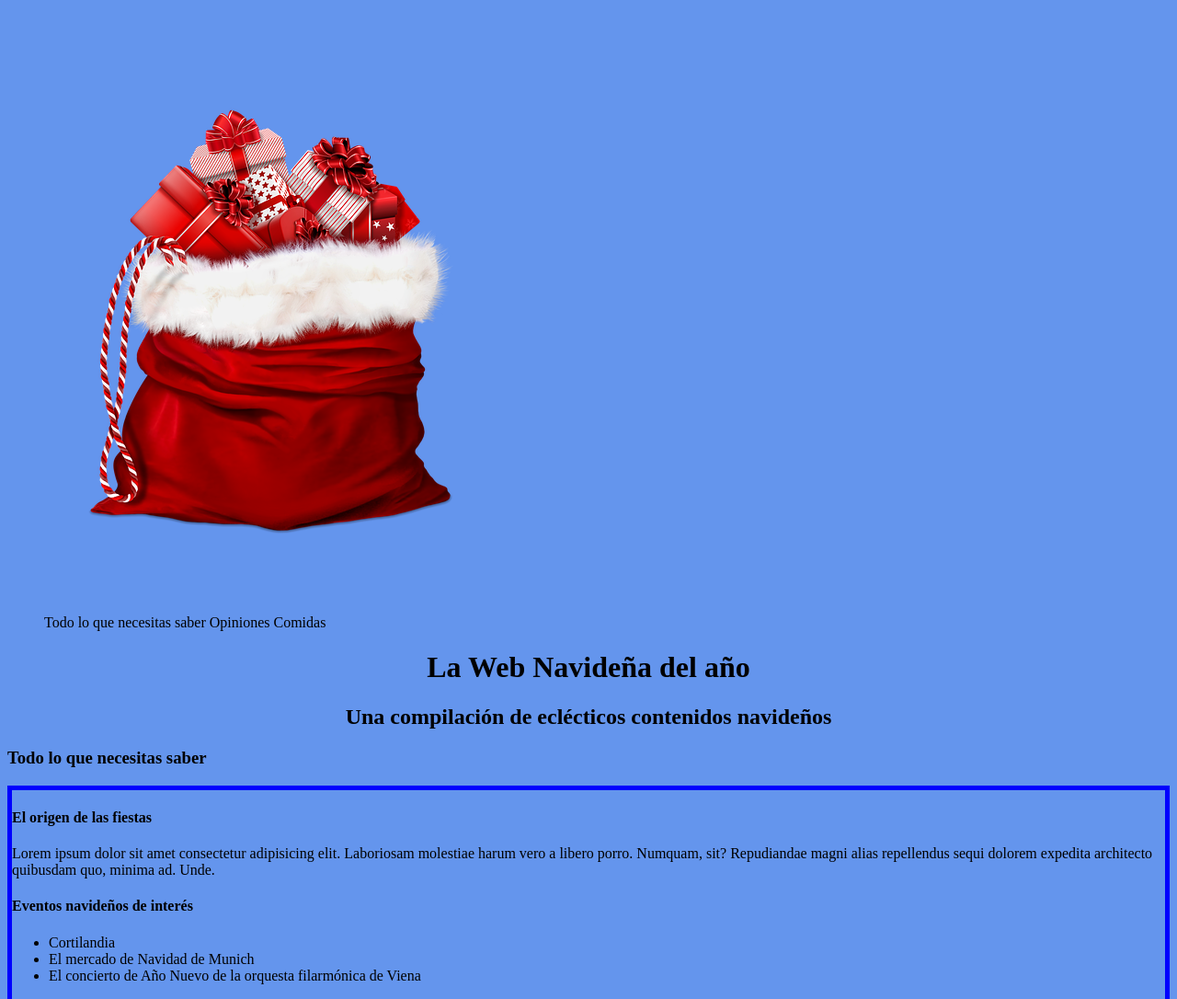
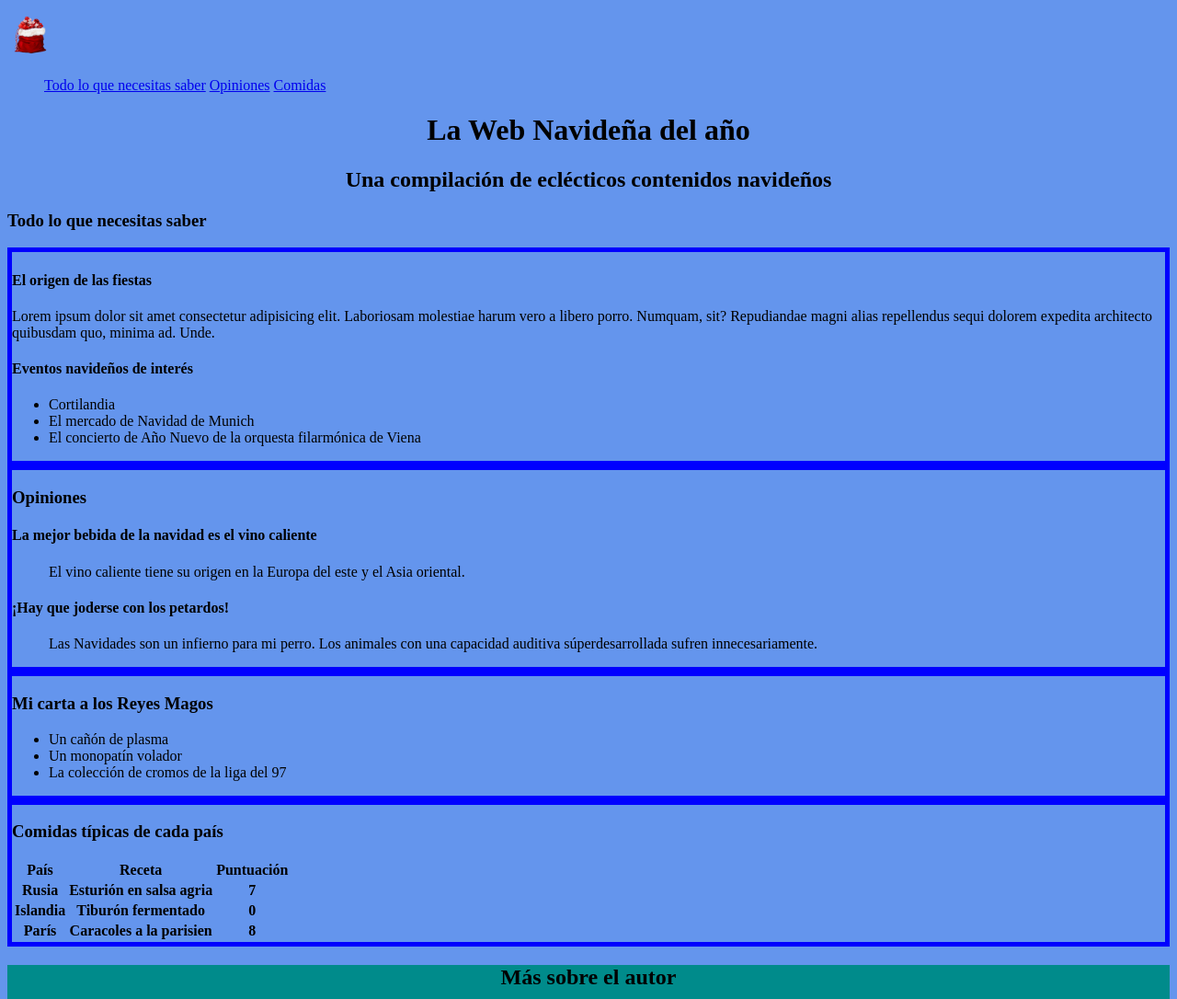
Before and after one commit to ZManak/webNavidena, a plain HTML site: page index.html in a window 1280 px wide. Shown: the top 1086 px of the page at 92% size. Drawn offline with Linux system fonts and the light colour scheme.

Commit message:
fixed links

```diff
--- a/index.html
+++ b/index.html
@@ -13,9 +13,9 @@
         <img src="./assets/logo.png" alt="Logo de Navidad" id="logo">
       <nav> <!--ul>(li>a)*3-->
           <ul>
-            <li><a href="#origen"></a>Todo lo que necesitas saber</li>
-            <li><a href="#opiniones"></a>Opiniones</li>
-            <li><a href="#comidas"></a>Comidas</li>
+            <li><a href="#origen">Todo lo que necesitas saber</a></li>
+            <li><a href="#opiniones">Opiniones</a></li>
+            <li><a href="#comidas">Comidas</a></li>
           </ul>
       </nav>
       <h1>La Web Navideña del año</h1>
--- a/styles/styles.css
+++ b/styles/styles.css
@@ -20,13 +20,13 @@ footer{
     background-color: darkcyan;
 }
 
-img {
-    size: 15px;
+#logo {
+    width: 50px;
 }
 
 header>nav>ul{
-    list-style: circle;
+    list-style-type: circle;
 }
 header>nav>ul>li{
-    display: inline;
+    display: inline-block;
 }
```
